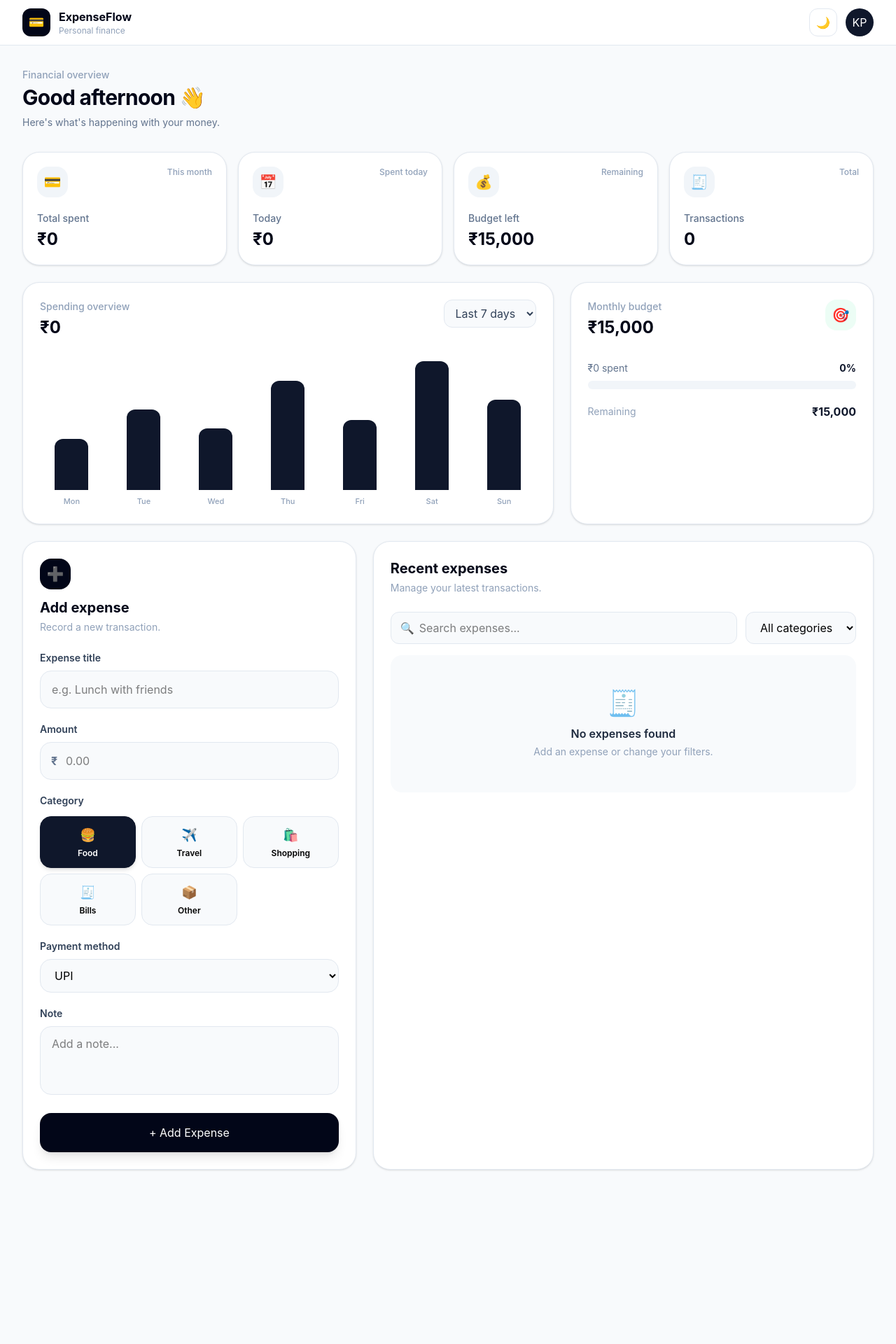
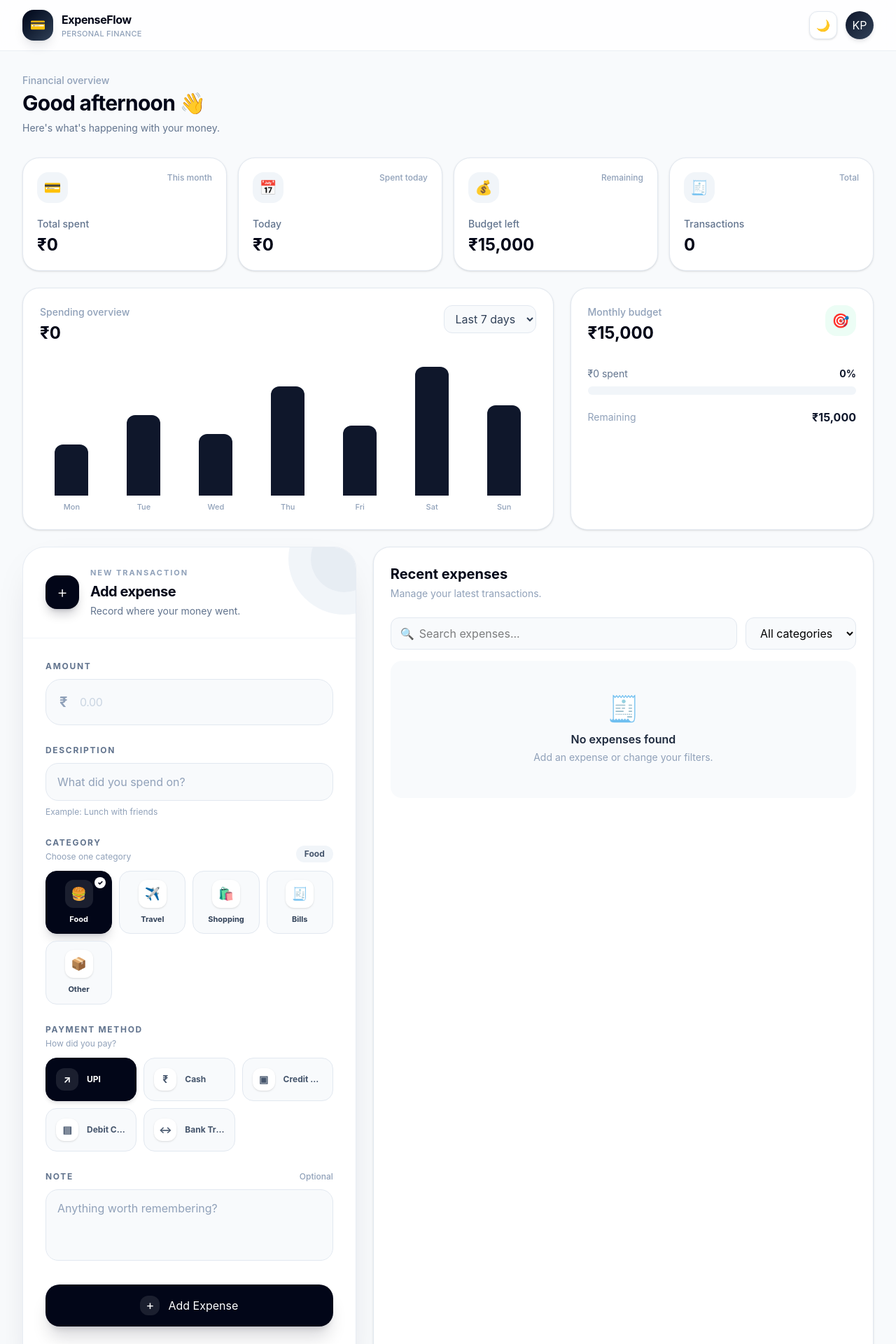
Before and after one commit to komalpawar05/expense-tracker, a React (Vite) app: page / in a window 1280 px wide. Shown: the top 1920 px of the page at 70% size. Before the commit the page ends 1703 px from the top, so only its background shows below. Built offline with nearby package versions, Linux system fonts and the light colour scheme.

Commit message:
feat: enhance Header component with improved styling and dark mode toggle animations

```diff
--- a/src/components/ExpenseForm.tsx
+++ b/src/components/ExpenseForm.tsx
@@ -1,3 +1,4 @@
+
 import { useState } from "react";
 import { categories } from "../data/categories";
 import type { Expense } from "../type/expense";
@@ -6,20 +7,23 @@ interface ExpenseFormProps {
   onAddExpense: (expense: Expense) => void;
 }
 
-function ExpenseForm({
-  onAddExpense,
-}: ExpenseFormProps) {
+const paymentMethods = [
+  { name: "UPI", icon: "↗" },
+  { name: "Cash", icon: "₹" },
+  { name: "Credit Card", icon: "▣" },
+  { name: "Debit Card", icon: "▤" },
+  { name: "Bank Transfer", icon: "↔" },
+];
+
+function ExpenseForm({ onAddExpense }: ExpenseFormProps) {
   const [title, setTitle] = useState("");
   const [amount, setAmount] = useState("");
   const [category, setCategory] = useState("Food");
-  const [paymentMethod, setPaymentMethod] =
-    useState("UPI");
+  const [paymentMethod, setPaymentMethod] = useState("UPI");
   const [note, setNote] = useState("");
   const [error, setError] = useState("");
 
-  const handleSubmit = (
-    event: React.FormEvent
-  ) => {
+  const handleSubmit = (event: React.FormEvent) => {
     event.preventDefault();
 
     if (!title.trim()) {
@@ -38,6 +42,10 @@ function ExpenseForm({
       amount: Number(amount),
       category,
       date: new Date().toISOString(),
+
+      // Add these if your Expense type supports them:
+      // paymentMethod,
+      // note,
     };
 
     onAddExpense(expense);
@@ -51,54 +59,44 @@ function ExpenseForm({
   };
 
   return (
-    <div className="rounded-3xl border border-slate-200 bg-white p-6 shadow-sm dark:border-slate-800 dark:bg-slate-900">
+    <div className="overflow-hidden rounded-[32px] border border-slate-200/80 bg-white shadow-[0_20px_60px_-30px_rgba(15,23,42,0.25)] dark:border-slate-800 dark:bg-slate-950">
+      {/* Header */}
+      <div className="relative overflow-hidden border-b border-slate-100 px-6 py-7 dark:border-slate-800 sm:px-8">
+        <div className="absolute -right-16 -top-16 h-40 w-40 rounded-full bg-slate-100 dark:bg-slate-900" />
+        <div className="absolute -right-8 -top-8 h-24 w-24 rounded-full bg-slate-200/60 dark:bg-slate-800" />
 
-      <div className="mb-6">
-        <div className="mb-3 flex h-11 w-11 items-center justify-center rounded-2xl bg-slate-950 text-xl dark:bg-white">
-          ➕
+        <div className="relative flex items-center gap-4">
+          <div className="flex h-12 w-12 shrink-0 items-center justify-center rounded-2xl bg-slate-950 text-2xl font-light text-white shadow-lg shadow-slate-950/20 dark:bg-white dark:text-slate-950">
+            +
           </div>
 
-        <h2 className="text-xl font-bold text-slate-950 dark:text-white">
+          <div>
+            <p className="mb-1 text-[11px] font-bold uppercase tracking-[0.18em] text-slate-400">
+              New transaction
+            </p>
+
+            <h2 className="text-xl font-bold tracking-tight text-slate-950 dark:text-white">
               Add expense
             </h2>
 
-        <p className="mt-1 text-sm text-slate-400">
-          Record a new transaction.
+            <p className="mt-1 text-sm text-slate-500 dark:text-slate-400">
+              Record where your money went.
             </p>
           </div>
-
-      <form
-        onSubmit={handleSubmit}
-        className="space-y-5"
-      >
-
-        {/* Title */}
-        <div>
-          <label className="mb-2 block text-sm font-semibold text-slate-700 dark:text-slate-300">
-            Expense title
-          </label>
-
-          <input
-            value={title}
-            onChange={(e) => {
-              setTitle(e.target.value);
-              setError("");
-            }}
-            placeholder="e.g. Lunch with friends"
-            className="w-full rounded-2xl border border-slate-200 bg-slate-50 px-4 py-3.5 text-sm outline-none transition focus:border-slate-900 focus:bg-white focus:ring-4 focus:ring-slate-900/5 dark:border-slate-700 dark:bg-slate-800 dark:text-white"
-          />
+        </div>
       </div>
 
+      <form onSubmit={handleSubmit} className="space-y-7 p-6 sm:p-8">
         {/* Amount */}
         <div>
-          <label className="mb-2 block text-sm font-semibold text-slate-700 dark:text-slate-300">
+          <label className="mb-2.5 block text-xs font-bold uppercase tracking-[0.14em] text-slate-500 dark:text-slate-400">
             Amount
           </label>
 
-          <div className="relative">
-            <span className="absolute left-4 top-1/2 -translate-y-1/2 font-bold text-slate-500">
+          <div className="group relative">
+            <div className="pointer-events-none absolute left-5 top-1/2 -translate-y-1/2 text-xl font-bold text-slate-400 transition group-focus-within:text-slate-900 dark:group-focus-within:text-white">
               ₹
-            </span>
+            </div>
 
             <input
               type="number"
@@ -110,40 +108,82 @@ function ExpenseForm({
                 setError("");
               }}
               placeholder="0.00"
-              className="w-full rounded-2xl border border-slate-200 bg-slate-50 py-3.5 pl-9 pr-4 text-sm font-semibold outline-none transition focus:border-slate-900 focus:bg-white focus:ring-4 focus:ring-slate-900/5 dark:border-slate-700 dark:bg-slate-800 dark:text-white"
+              className="w-full rounded-[22px] border border-slate-200 bg-slate-50 py-5 pl-12 pr-5 text-3xl font-bold tracking-tight text-slate-950 outline-none transition-all placeholder:text-slate-300 focus:border-slate-900 focus:bg-white focus:ring-4 focus:ring-slate-900/5 dark:border-slate-800 dark:bg-slate-900 dark:text-white dark:placeholder:text-slate-700 dark:focus:border-white dark:focus:bg-slate-900"
             />
           </div>
         </div>
 
+        {/* Title */}
+        <div>
+          <label className="mb-2.5 block text-xs font-bold uppercase tracking-[0.14em] text-slate-500 dark:text-slate-400">
+            Description
+          </label>
+
+          <input
+            value={title}
+            onChange={(e) => {
+              setTitle(e.target.value);
+              setError("");
+            }}
+            placeholder="What did you spend on?"
+            className="w-full rounded-[18px] border border-slate-200 bg-slate-50 px-4 py-3.5 text-sm font-medium text-slate-950 outline-none transition-all placeholder:text-slate-400 focus:border-slate-900 focus:bg-white focus:ring-4 focus:ring-slate-900/5 dark:border-slate-800 dark:bg-slate-900 dark:text-white dark:placeholder:text-slate-600 dark:focus:border-white"
+          />
+
+          <p className="mt-2 text-xs text-slate-400">
+            Example: Lunch with friends
+          </p>
+        </div>
+
         {/* Category */}
         <div>
-          <label className="mb-3 block text-sm font-semibold text-slate-700 dark:text-slate-300">
+          <div className="mb-3 flex items-end justify-between">
+            <div>
+              <label className="block text-xs font-bold uppercase tracking-[0.14em] text-slate-500 dark:text-slate-400">
                 Category
               </label>
 
-          <div className="grid grid-cols-3 gap-2">
+              <p className="mt-1 text-xs text-slate-400">
+                Choose one category
+              </p>
+            </div>
+
+            <span className="rounded-full bg-slate-100 px-3 py-1 text-xs font-bold text-slate-600 dark:bg-slate-900 dark:text-slate-300">
+              {category}
+            </span>
+          </div>
+
+          <div className="grid grid-cols-3 gap-2.5 sm:grid-cols-4">
             {categories.map((item) => {
-              const active =
-                category === item.name;
+              const active = category === item.name;
 
               return (
                 <button
                   key={item.name}
                   type="button"
-                  onClick={() =>
-                    setCategory(item.name)
-                  }
-                  className={`rounded-2xl border p-3 transition ${
+                  onClick={() => setCategory(item.name)}
+                  className={`relative rounded-2xl border p-3 text-center transition-all duration-200 ${
                     active
-                      ? "border-slate-900 bg-slate-900 text-white shadow-md"
-                      : "border-slate-200 bg-slate-50 hover:bg-white dark:border-slate-700 dark:bg-slate-800"
+                      ? "border-slate-950 bg-slate-950 text-white shadow-lg shadow-slate-950/15 dark:border-white dark:bg-white dark:text-slate-950"
+                      : "border-slate-200 bg-slate-50 text-slate-700 hover:-translate-y-0.5 hover:border-slate-300 hover:bg-white dark:border-slate-800 dark:bg-slate-900 dark:text-slate-300 dark:hover:border-slate-700"
                   }`}
                 >
-                  <div className="text-lg">
+                  {active && (
+                    <span className="absolute right-2 top-2 flex h-4 w-4 items-center justify-center rounded-full bg-white text-[9px] font-black text-slate-950 dark:bg-slate-950 dark:text-white">
+                      ✓
+                    </span>
+                  )}
+
+                  <div
+                    className={`mx-auto flex h-10 w-10 items-center justify-center rounded-xl text-lg ${
+                      active
+                        ? "bg-white/10"
+                        : "bg-white shadow-sm dark:bg-slate-800"
+                    }`}
+                  >
                     {item.emoji}
                   </div>
 
-                  <div className="mt-1 text-xs font-semibold">
+                  <div className="mt-2 truncate text-[11px] font-bold">
                     {item.name}
                   </div>
                 </button>
@@ -152,57 +192,99 @@ function ExpenseForm({
           </div>
         </div>
 
-        {/* Payment */}
+        {/* Payment method */}
         <div>
-          <label className="mb-2 block text-sm font-semibold text-slate-700 dark:text-slate-300">
+          <div className="mb-3">
+            <label className="block text-xs font-bold uppercase tracking-[0.14em] text-slate-500 dark:text-slate-400">
               Payment method
             </label>
 
-          <select
-            value={paymentMethod}
-            onChange={(e) =>
-              setPaymentMethod(e.target.value)
-            }
-            className="w-full rounded-2xl border border-slate-200 bg-slate-50 px-4 py-3 text-sm outline-none dark:border-slate-700 dark:bg-slate-800 dark:text-white"
+            <p className="mt-1 text-xs text-slate-400">
+              How did you pay?
+            </p>
+          </div>
+
+          <div className="grid grid-cols-2 gap-2.5 sm:grid-cols-3">
+            {paymentMethods.map((method) => {
+              const active = paymentMethod === method.name;
+
+              return (
+                <button
+                  key={method.name}
+                  type="button"
+                  onClick={() => setPaymentMethod(method.name)}
+                  className={`flex items-center gap-3 rounded-2xl border px-3.5 py-3.5 text-left transition-all ${
+                    active
+                      ? "border-slate-950 bg-slate-950 text-white shadow-md shadow-slate-950/10 dark:border-white dark:bg-white dark:text-slate-950"
+                      : "border-slate-200 bg-slate-50 text-slate-600 hover:border-slate-300 hover:bg-white dark:border-slate-800 dark:bg-slate-900 dark:text-slate-400 dark:hover:border-slate-700"
+                  }`}
                 >
-            <option>UPI</option>
-            <option>Cash</option>
-            <option>Credit Card</option>
-            <option>Debit Card</option>
-            <option>Bank Transfer</option>
-          </select>
+                  <span
+                    className={`flex h-8 w-8 shrink-0 items-center justify-center rounded-xl text-sm font-bold ${
+                      active
+                        ? "bg-white/10"
+                        : "bg-white shadow-sm dark:bg-slate-800"
+                    }`}
+                  >
+                    {method.icon}
+                  </span>
+
+                  <span className="truncate text-xs font-bold">
+                    {method.name}
+                  </span>
+                </button>
+              );
+            })}
+          </div>
         </div>
 
         {/* Note */}
         <div>
-          <label className="mb-2 block text-sm font-semibold text-slate-700 dark:text-slate-300">
+          <div className="mb-2.5 flex items-center justify-between">
+            <label className="text-xs font-bold uppercase tracking-[0.14em] text-slate-500 dark:text-slate-400">
               Note
             </label>
 
+            <span className="text-xs font-medium text-slate-400">
+              Optional
+            </span>
+          </div>
+
           <textarea
             value={note}
-            onChange={(e) =>
-              setNote(e.target.value)
-            }
+            onChange={(e) => setNote(e.target.value)}
             rows={3}
-            placeholder="Add a note..."
-            className="w-full resize-none rounded-2xl border border-slate-200 bg-slate-50 px-4 py-3 text-sm outline-none transition focus:border-slate-900 focus:bg-white dark:border-slate-700 dark:bg-slate-800 dark:text-white"
+            placeholder="Anything worth remembering?"
+            className="w-full resize-none rounded-[18px] border border-slate-200 bg-slate-50 px-4 py-3.5 text-sm text-slate-950 outline-none transition-all placeholder:text-slate-400 focus:border-slate-900 focus:bg-white focus:ring-4 focus:ring-slate-900/5 dark:border-slate-800 dark:bg-slate-900 dark:text-white dark:placeholder:text-slate-600 dark:focus:border-white"
           />
         </div>
 
         {/* Error */}
         {error && (
-          <div className="rounded-xl bg-red-50 px-4 py-3 text-sm font-medium text-red-600">
-            ⚠️ {error}
+          <div className="flex items-center gap-3 rounded-2xl border border-red-100 bg-red-50 px-4 py-3.5 text-sm font-semibold text-red-600 dark:border-red-950 dark:bg-red-950/30 dark:text-red-400">
+            <span className="flex h-6 w-6 shrink-0 items-center justify-center rounded-full bg-red-100 text-xs font-black dark:bg-red-950">
+              !
+            </span>
+
+            {error}
           </div>
         )}
 
+        {/* Submit */}
         <button
           type="submit"
-          className="w-full rounded-2xl bg-slate-950 py-4 text-sm font-bold text-white shadow-lg transition hover:-translate-y-0.5 hover:bg-slate-800 active:scale-[0.98] dark:bg-white dark:text-slate-950"
+          className="group flex w-full items-center justify-center gap-3 rounded-[20px] bg-slate-950 py-4 text-sm font-bold text-white shadow-xl shadow-slate-950/15 transition-all duration-200 hover:-translate-y-0.5 hover:bg-slate-800 active:translate-y-0 dark:bg-white dark:text-slate-950 dark:hover:bg-slate-200"
         >
-          + Add Expense
+          <span className="flex h-7 w-7 items-center justify-center rounded-xl bg-white/10 text-lg transition-transform group-hover:rotate-90 dark:bg-slate-950/10">
+            +
+          </span>
+
+          Add Expense
         </button>
+
+        <p className="text-center text-[11px] font-medium text-slate-400">
+          Your expense will be added to your transaction history.
+        </p>
       </form>
     </div>
   );
--- a/src/components/dashboard/Header.tsx
+++ b/src/components/dashboard/Header.tsx
@@ -3,40 +3,119 @@ interface HeaderProps {
   onToggleDarkMode: () => void;
 }
 
-function Header({
-  darkMode,
-  onToggleDarkMode,
-}: HeaderProps) {
+function Header({ darkMode, onToggleDarkMode }: HeaderProps) {
   return (
-    <header className="border-b border-slate-200 bg-white dark:border-slate-800 dark:bg-slate-950">
-      <div className="mx-auto flex h-16 max-w-7xl items-center justify-between px-4 sm:px-6 lg:px-8">
+    <header className="sticky top-0 z-50 border-b border-slate-200/70 bg-white/80 backdrop-blur-xl transition-colors duration-300 dark:border-slate-800/70 dark:bg-slate-950/80">
+      <div className="mx-auto flex h-[72px] max-w-7xl items-center justify-between px-4 sm:px-6 lg:px-8">
 
-        <div className="flex items-center gap-3">
-          <div className="flex h-10 w-10 items-center justify-center rounded-xl bg-slate-950 text-lg dark:bg-white">
-            💳
+        {/* Brand */}
+        <div className="group flex items-center gap-3">
+          <div
+            className="
+              relative flex h-11 w-11 items-center justify-center
+              overflow-hidden rounded-2xl
+              bg-gradient-to-br from-slate-950 to-slate-700
+              text-lg shadow-lg shadow-slate-900/10
+              transition-all duration-300
+              group-hover:-rotate-3 group-hover:scale-105
+              dark:from-white dark:to-slate-200
+            "
+          >
+            <span className="relative z-10 transition-transform duration-300 group-hover:scale-110">
+              💳
+            </span>
+
+            {/* Animated shine */}
+            <span
+              className="
+                absolute inset-0 -translate-x-full
+                bg-gradient-to-r from-transparent via-white/30 to-transparent
+                transition-transform duration-700
+                group-hover:translate-x-full
+              "
+            />
           </div>
 
           <div>
-            <h1 className="font-bold text-slate-950 dark:text-white">
+            <h1 className="text-base font-bold tracking-tight text-slate-950 dark:text-white">
               ExpenseFlow
             </h1>
 
-            <p className="hidden text-xs text-slate-400 sm:block">
-              Personal finance
+            <p className="text-[11px] font-medium tracking-wide text-slate-400 dark:text-slate-500">
+              PERSONAL FINANCE
             </p>
           </div>
         </div>
 
-        <div className="flex items-center gap-3">
+        {/* Actions */}
+        <div className="flex items-center gap-2 sm:gap-3">
 
+          {/* Dark mode */}
           <button
+            type="button"
             onClick={onToggleDarkMode}
-            className="flex h-10 w-10 items-center justify-center rounded-xl border border-slate-200 bg-white transition hover:bg-slate-50 dark:border-slate-700 dark:bg-slate-900"
+            aria-label="Toggle dark mode"
+            className="
+              group relative flex h-10 w-10 items-center justify-center
+              overflow-hidden rounded-xl
+              border border-slate-200
+              bg-white text-base
+              shadow-sm
+              transition-all duration-300
+              hover:-translate-y-0.5 hover:border-slate-300 hover:shadow-md
+              active:scale-95
+              dark:border-slate-700
+              dark:bg-slate-900
+              dark:hover:border-slate-600
+            "
           >
-            {darkMode ? "☀️" : "🌙"}
+            <span
+              className={`
+                absolute transition-all duration-500 ease-out
+                ${
+                  darkMode
+                    ? "rotate-0 scale-100 opacity-100"
+                    : "-rotate-90 scale-0 opacity-0"
+                }
+              `}
+            >
+              ☀️
+            </span>
+
+            <span
+              className={`
+                absolute transition-all duration-500 ease-out
+                ${
+                  darkMode
+                    ? "rotate-90 scale-0 opacity-0"
+                    : "rotate-0 scale-100 opacity-100"
+                }
+              `}
+            >
+              🌙
+            </span>
           </button>
 
-          <button className="hidden h-10 w-10 items-center justify-center rounded-full bg-slate-900 text-sm font-bold text-white sm:flex">
+          {/* Profile */}
+          <button
+            type="button"
+            aria-label="Open profile"
+            className="
+              hidden h-10 w-10 items-center justify-center
+              rounded-full
+              bg-gradient-to-br from-slate-900 to-slate-700
+              text-xs font-bold text-white
+              shadow-md shadow-slate-900/10
+              ring-2 ring-transparent
+              transition-all duration-300
+              hover:scale-105 hover:ring-slate-300
+              active:scale-95
+              sm:flex
+              dark:from-white dark:to-slate-300
+              dark:text-slate-900
+              dark:hover:ring-slate-700
+            "
+          >
             KP
           </button>
         </div>
```
Lines whose indentation alone changed are shown as unchanged.
